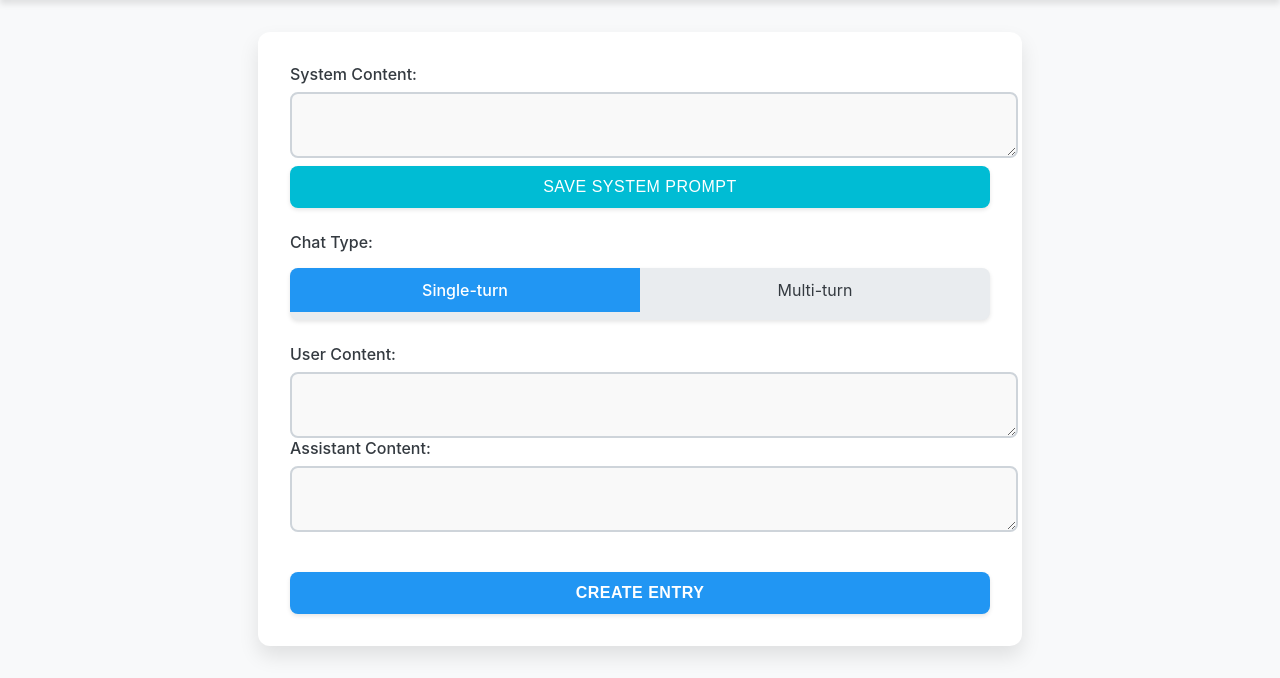
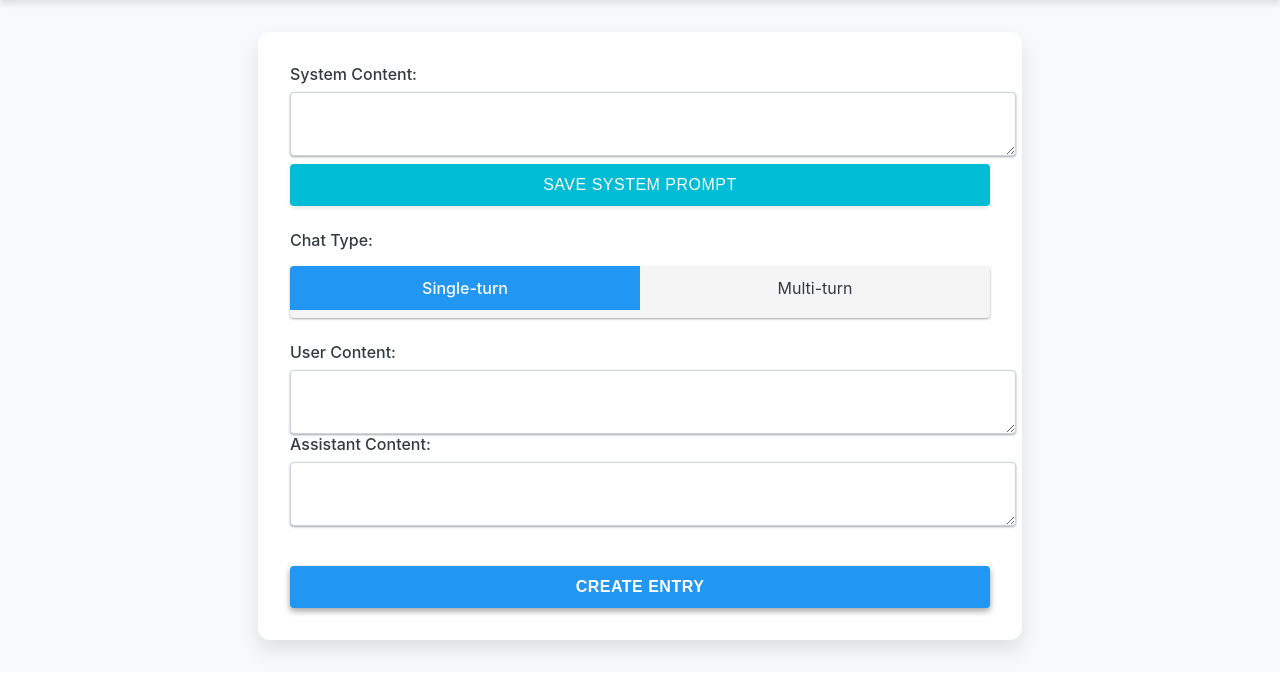
Before and after one commit to alextobias78/Fine-Tuner, a Flask app: page / in a window 1280 px wide. Shown: the part 164-842 px from the top of the page. After the commit the page ends 821 px from the top, so only its background shows below. Run offline with Flask 3, Linux system fonts and the light colour scheme.

Commit message:
style: Update CSS to align with Google's Material Design principles

```diff
--- a/static/styles.css
+++ b/static/styles.css
@@ -86,19 +86,19 @@ label {
 textarea, input[type="text"] {
     width: 100%;
     padding: 0.75rem;
-    border: 2px solid var(--border-color);
-    border-radius: 8px;
+    border: 1px solid var(--border-color); /* Thinner border */
+    border-radius: 4px; /* Smaller border radius */
     font-size: 1rem;
     transition: all 0.3s ease;
-    background-color: #f9f9f9;
-    font-family: 'Inter', sans-serif; /* Use Inter font for inputs */
+    background-color: #ffffff; /* White background */
+    font-family: 'Roboto', sans-serif; /* Use Roboto font */
+    box-shadow: 0 1px 3px rgba(0, 0, 0, 0.12), 0 1px 2px rgba(0, 0, 0, 0.24); /* Subtle shadow */
 }
 
 textarea:focus, input[type="text"]:focus {
     outline: none;
     border-color: var(--primary-color);
-    box-shadow: 0 0 0 3px rgba(33, 150, 243, 0.2); /* Updated focus shadow */
-    background-color: #ffffff;
+    box-shadow: 0 1px 3px rgba(0, 0, 0, 0.12), 0 1px 2px rgba(0, 0, 0, 0.24), 0 0 0 3px rgba(33, 150, 243, 0.2); /* Updated focus shadow */
 }
 
 button {
@@ -107,22 +107,23 @@ button {
     border: none;
     padding: 0.75rem 1.5rem;
     font-size: 1rem;
-    border-radius: 8px;
+    border-radius: 4px; /* Smaller border radius */
     cursor: pointer;
     transition: all 0.3s ease;
     text-transform: uppercase;
     font-weight: 500;
     letter-spacing: 0.5px;
-    box-shadow: 0 2px 4px var(--shadow-color); /* Added subtle shadow */
+    box-shadow: 0 3px 6px rgba(0, 0, 0, 0.16), 0 3px 6px rgba(0, 0, 0, 0.23); /* Material Design shadow */
 }
 
 button:hover {
     background-color: #1976D2; /* Darker shade of primary on hover */
-    box-shadow: 0 4px 8px var(--shadow-color); /* Increased shadow on hover */
+    box-shadow: 0 10px 20px rgba(0, 0, 0, 0.19), 0 6px 6px rgba(0, 0, 0, 0.23); /* Increased shadow on hover */
 }
 
 button:active {
-    transform: scale(0.98);
+    transform: translateY(1px); /* Subtle lift on active */
+    box-shadow: 0 1px 3px rgba(0, 0, 0, 0.12), 0 1px 2px rgba(0, 0, 0, 0.24); /* Reduced shadow on active */
 }
 
 #saveSystemPrompt {
@@ -144,11 +145,11 @@ button:active {
 
 .toggle-switch {
     display: flex;
-    background-color: #e9ecef; /* Updated toggle background color */
-    border-radius: 8px;
+    background-color: #f5f5f5; /* Lighter toggle background */
+    border-radius: 4px; /* Smaller border radius */
     overflow: hidden;
     margin-top: 0.5rem;
-    box-shadow: 0 2px 4px var(--shadow-color); /* Added subtle shadow */
+    box-shadow: 0 1px 3px rgba(0, 0, 0, 0.12), 0 1px 2px rgba(0, 0, 0, 0.24); /* Subtle shadow */
 }
 
 .toggle-switch input[type="radio"] {
```
